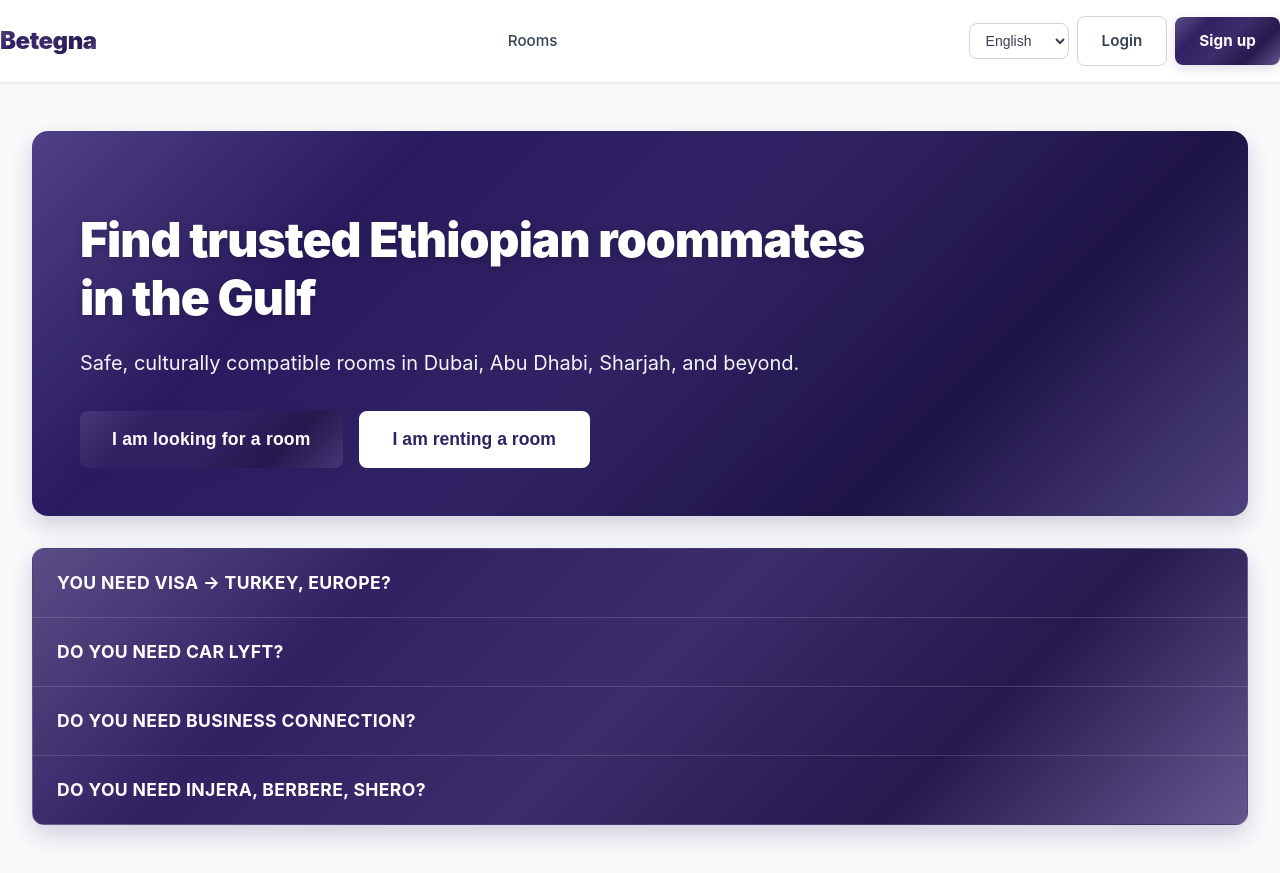
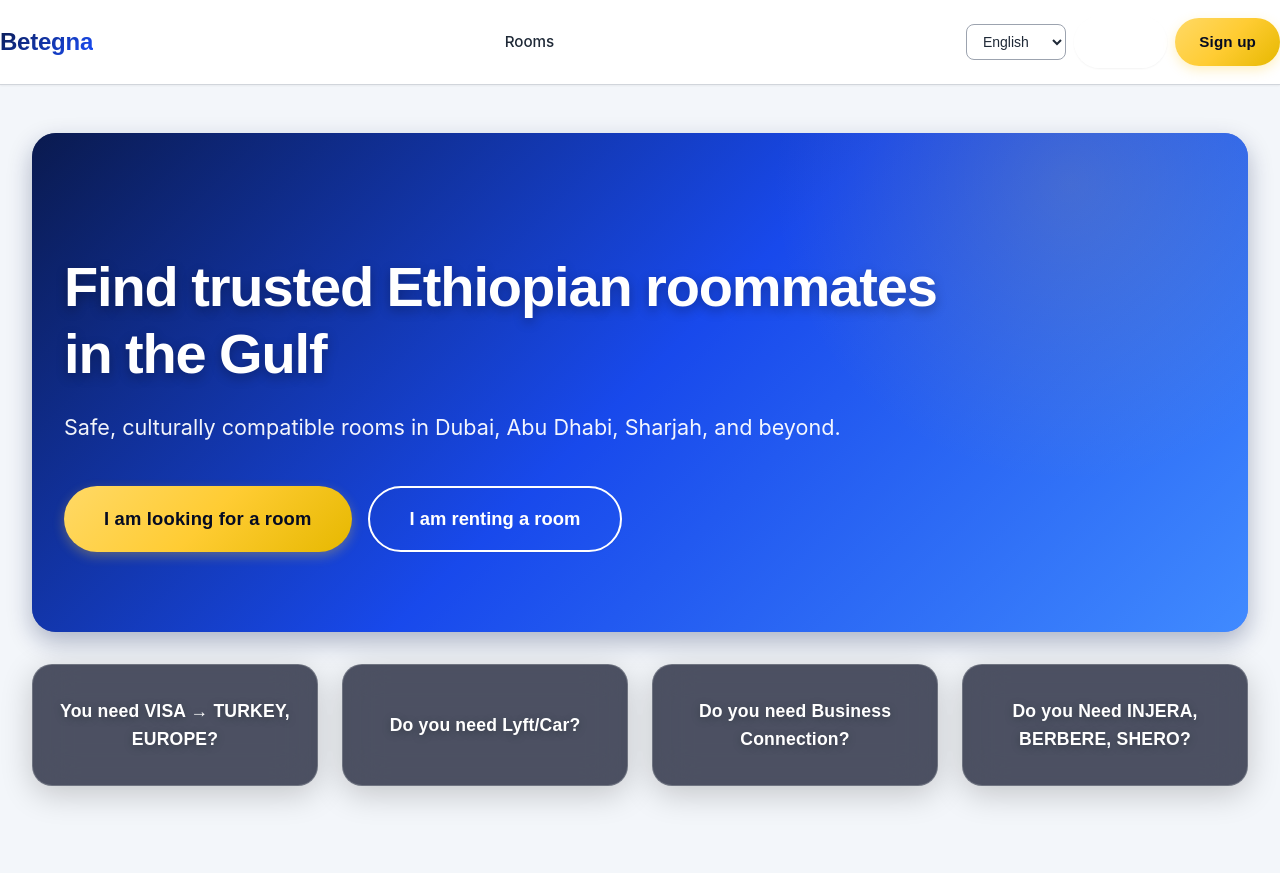
Before and after one commit to MZK2021/Betegna2Reserve, a React app in the folder frontend/: page / in a window 1280 px wide. After the commit the page ends 834 px from the top, so only its background shows below. Built offline with nearby package versions, Linux system fonts and the light colour scheme; the HTML template or start-up script is replaced by a standard one.

Commit message:
Update brand guidelines: Deep Royal Blue and Gold color scheme, Poppins typography, glassmorphism design

```diff
--- a/frontend/src/App.css
+++ b/frontend/src/App.css
@@ -1,50 +1,66 @@
-/* Betegna Brand Color Palette */
+/* Betegna Brand Color Palette - Updated Design Specification */
 :root {
-  /* Brand Primary Colors */
-  --deep-koamaru: #312163;
-  --deep-koamaru-rgb: 49, 33, 99;
-  --tangerine-yellow: #FFCD05;
-  --tangerine-yellow-rgb: 255, 205, 5;
-  --deep-black: #000000;
+  /* Primary Brand Colors */
+  --deep-royal-blue: #0A1A4F;
+  --deep-royal-blue-rgb: 10, 26, 79;
+  --gold-accent: #FFCC33;
+  --gold-accent-rgb: 255, 204, 51;
+  --midnight-navy: #050B22;
   --pure-white: #FFFFFF;
 
-  /* Primary (Deep Koamaru) - Main brand color */
-  --primary: var(--deep-koamaru);
-  --primary-dark: #25194D;
-  --primary-light: #4A3A7A;
-  --primary-lighter: #E8E5F0;
+  /* Sky Gradient Colors */
+  --sky-blue-start: #1A4FFF;
+  --sky-blue-end: #4C9DFF;
 
-  /* Accent (Tangerine Yellow) */
-  --accent: var(--tangerine-yellow);
+  /* Soft Off-White / Neutral */
+  --soft-off-white: #F3F6FA;
+
+  /* Primary (Deep Royal Blue) - Main brand color */
+  --primary: var(--deep-royal-blue);
+  --primary-dark: #050B22;
+  --primary-light: #1A4FFF;
+  --primary-lighter: #E8EBF5;
+
+  /* Accent (Gold) */
+  --accent: var(--gold-accent);
   --accent-dark: #E6B800;
-  --accent-light: #FFE066;
+  --accent-light: #FFD966;
   --accent-lighter: #FFF9E6;
 
-  /* Gradients - Light */
-  --gradient-koamaru-light: linear-gradient(135deg, #4A3A7A 0%, #312163 50%, #25194D 100%);
-  --gradient-yellow-light: linear-gradient(135deg, #FFE066 0%, #FFCD05 50%, #E6B800 100%);
+  /* Hero Gradient - Deep Blue to Sky Blue */
+  --gradient-hero: linear-gradient(135deg, #0A1A4F 0%, #1A4FFF 100%);
+  --gradient-hero-glossy: linear-gradient(135deg, rgba(10, 26, 79, 0.95) 0%, rgba(26, 79, 255, 0.98) 50%, rgba(76, 157, 255, 0.95) 100%);
 
-  /* Gradients - Metallic */
-  --gradient-koamaru-metallic: linear-gradient(135deg, rgba(73, 58, 122, 0.9) 0%, rgba(49, 33, 99, 1) 25%, rgba(49, 33, 99, 0.95) 50%, rgba(37, 25, 77, 1) 75%, rgba(73, 58, 122, 0.85) 100%);
-  --gradient-yellow-metallic: linear-gradient(135deg, rgba(255, 224, 102, 0.9) 0%, rgba(255, 205, 5, 1) 25%, rgba(255, 205, 5, 0.95) 50%, rgba(230, 184, 0, 1) 75%, rgba(255, 224, 102, 0.85) 100%);
+  /* Sky Gradient */
+  --gradient-sky: linear-gradient(135deg, #1A4FFF 0%, #4C9DFF 100%);
+
+  /* Gold Gradient */
+  --gradient-gold: linear-gradient(135deg, #FFD966 0%, #FFCC33 50%, #E6B800 100%);
+  --gradient-gold-glossy: linear-gradient(135deg, rgba(255, 217, 102, 0.9) 0%, rgba(255, 204, 51, 1) 25%, rgba(255, 204, 51, 0.95) 50%, rgba(230, 184, 0, 1) 75%, rgba(255, 217, 102, 0.85) 100%);
+
+  /* Glassmorphism Background */
+  --glass-bg: rgba(255, 255, 255, 0.1);
+  --glass-bg-dark: rgba(5, 11, 34, 0.7);
+  --glass-border: rgba(255, 255, 255, 0.2);
+  --glass-blur: blur(20px);
 
   /* Secondary & Utility Colors */
-  --secondary: var(--deep-black);
+  --secondary: var(--midnight-navy);
   --success: #10B981;
-  --warning: var(--tangerine-yellow);
+  --warning: var(--gold-accent);
   --error: #EF4444;
 
   /* Grays */
-  --gray-50: #F9FAFB;
-  --gray-100: #F3F4F6;
-  --gray-200: #E5E7EB;
-  --gray-300: #D1D5DB;
-  --gray-400: #9CA3AF;
-  --gray-500: #6B7280;
-  --gray-600: #4B5563;
-  --gray-700: #374151;
-  --gray-800: #1F2937;
-  --gray-900: #111827;
+  --gray-50: var(--soft-off-white);
+  --gray-100: #E5E7EB;
+  --gray-200: #D1D5DB;
+  --gray-300: #9CA3AF;
+  --gray-400: #6B7280;
+  --gray-500: #4B5563;
+  --gray-600: #374151;
+  --gray-700: #1F2937;
+  --gray-800: #111827;
+  --gray-900: #050B22;
   --white: var(--pure-white);
 
   /* Shadows */
@@ -54,34 +70,59 @@
   --shadow-lg: 0 10px 15px -3px rgba(0, 0, 0, 0.1), 0 4px 6px -2px rgba(0, 0, 0, 0.05);
   --shadow-xl: 0 20px 25px -5px rgba(0, 0, 0, 0.1), 0 10px 10px -5px rgba(0, 0, 0, 0.04);
 
-  /* Brand Shadow with Koamaru tint */
-  --shadow-brand: 0 4px 12px rgba(49, 33, 99, 0.15);
-  --shadow-brand-lg: 0 10px 25px rgba(49, 33, 99, 0.2);
+  /* Brand Shadows with Royal Blue tint */
+  --shadow-brand: 0 4px 12px rgba(10, 26, 79, 0.2);
+  --shadow-brand-lg: 0 10px 25px rgba(10, 26, 79, 0.3);
+  --shadow-gold: 0 4px 12px rgba(255, 204, 51, 0.3);
+  --shadow-gold-lg: 0 8px 20px rgba(255, 204, 51, 0.4);
+
+  /* Glow Effects */
+  --glow-gold: 0 0 20px rgba(255, 204, 51, 0.5);
+  --glow-blue: 0 0 20px rgba(26, 79, 255, 0.4);
 }
 
-/* Brand Typography */
-@import url('https://fonts.googleapis.com/css2?family=Inter:wght@300;400;500;600;700;800;900&display=swap');
+/* Brand Typography - Poppins + Inter + Nokia Pure Headline */
+@import url('https://fonts.googleapis.com/css2?family=Poppins:wght@400;500;600;700;800;900&family=Inter:wght@300;400;500;600;700;800;900&display=swap');
 
 body {
   margin: 0;
-  font-family: 'Inter', 'Nokia Pure Headline', -apple-system, BlinkMacSystemFont, 'Segoe UI', 'Roboto', 'Oxygen', 'Ubuntu', 'Cantarell', 'Fira Sans', 'Droid Sans', 'Helvetica Neue', sans-serif;
+  font-family: 'Inter', 'Poppins', -apple-system, BlinkMacSystemFont, 'Segoe UI', 'Roboto', 'Oxygen', 'Ubuntu', 'Cantarell', 'Fira Sans', 'Droid Sans', 'Helvetica Neue', sans-serif;
   -webkit-font-smoothing: antialiased;
   -moz-osx-font-smoothing: grayscale;
-  background: var(--gray-50);
+  background: var(--soft-off-white);
   color: var(--gray-900);
   line-height: 1.6;
 }
 
-/* Brand Headlines - Thunder HC style (bold, modern) */
+/* Brand Headlines - Poppins Bold */
 h1, h2, h3, .hero-title, .room-card-title {
-  font-weight: 800;
-  letter-spacing: -0.02em;
-  color: var(--deep-koamaru);
+  font-family: 'Poppins', sans-serif;
+  font-weight: 700;
+  letter-spacing: -0.01em;
+  color: var(--deep-royal-blue);
 }
 
-/* Amharic text support */
+h1 {
+  font-weight: 800;
+}
+
+h2 {
+  font-weight: 700;
+}
+
+h3 {
+  font-weight: 600;
+}
+
+/* Amharic text support - Nokia Pure Headline */
 [lang="am"], [lang="om"], [lang="ti"] {
-  font-family: 'Nokia Pure Headline', 'Inter', sans-serif;
+  font-family: 'Nokia Pure Headline', 'Noto Sans Ethiopic', 'Poppins', sans-serif;
+}
+
+.hero-title[lang="am"],
+.hero-subtitle[lang="am"] {
+  font-family: 'Nokia Pure Headline', 'Noto Sans Ethiopic', sans-serif;
+  font-weight: 700;
 }
 
 * {
@@ -111,15 +152,16 @@ header .container {
 }
 
 .logo-text {
-  font-weight: 900;
+  font-family: 'Poppins', sans-serif;
+  font-weight: 800;
   font-size: 1.5rem;
-  color: var(--deep-koamaru);
+  color: var(--deep-royal-blue);
   text-decoration: none;
-  background: var(--gradient-koamaru-metallic);
+  background: var(--gradient-hero);
   -webkit-background-clip: text;
   -webkit-text-fill-color: transparent;
   background-clip: text;
-  letter-spacing: -0.02em;
+  letter-spacing: -0.01em;
 }
 
 .nav-links {
@@ -138,7 +180,7 @@ header .container {
 }
 
 .nav-links a:hover {
-  color: var(--deep-koamaru);
+  color: var(--deep-royal-blue);
 }
 
 .nav-links a::after {
@@ -148,7 +190,7 @@ header .container {
   left: 0;
   width: 0;
   height: 2px;
-  background: var(--gradient-koamaru-metallic);
+  background: var(--gradient-gold);
   transition: width 0.2s;
 }
 
@@ -181,17 +223,25 @@ header .container {
 }
 
 .btn-primary {
-  background: var(--gradient-koamaru-metallic);
-  color: var(--white);
-  box-shadow: var(--shadow-brand);
+  font-family: 'Poppins', sans-serif;
+  background: var(--gradient-gold);
+  color: var(--midnight-navy);
+  box-shadow: var(--shadow-gold);
   font-weight: 700;
   letter-spacing: 0.01em;
+  border: none;
+  border-radius: 50px;
+  transition: all 0.3s cubic-bezier(0.4, 0, 0.2, 1);
 }
 
 .btn-primary:hover {
-  background: var(--gradient-koamaru-light);
-  box-shadow: var(--shadow-brand-lg);
-  transform: translateY(-1px);
+  background: var(--gradient-gold-glossy);
+  box-shadow: var(--shadow-gold-lg), var(--glow-gold);
+  transform: translateY(-2px);
+}
+
+.btn-primary:active {
+  transform: translateY(0);
 }
 
 .btn-primary:active {
@@ -205,27 +255,41 @@ header .container {
 }
 
 .btn-secondary {
-  background: var(--white);
-  color: var(--gray-700);
-  border: 1px solid var(--gray-300);
+  font-family: 'Poppins', sans-serif;
+  background: transparent;
+  color: var(--white);
+  border: 2px solid var(--white);
+  box-shadow: var(--shadow-sm);
+  border-radius: 50px;
+  transition: all 0.3s cubic-bezier(0.4, 0, 0.2, 1);
+  font-weight: 600;
 }
 
 .btn-secondary:hover {
-  background: var(--gray-50);
-  border-color: var(--gray-400);
-  color: var(--gray-900);
+  background: rgba(255, 255, 255, 0.15);
+  border-color: var(--gold-accent);
+  color: var(--gold-accent);
+  box-shadow: var(--shadow-md), 0 0 15px rgba(255, 255, 255, 0.3);
+  transform: translateY(-2px);
 }
 
-/* Hero Section */
+.btn-secondary:active {
+  transform: translateY(0);
+}
+
+/* Hero Section - Full width with Deep Blue Gradient */
 .hero {
-  padding: 4rem 0;
-  background: var(--gradient-koamaru-metallic);
-  border-radius: 16px;
+  width: 100%;
+  padding: 5rem 2rem;
+  background: var(--gradient-hero);
+  border-radius: 24px;
   margin: 2rem 0;
-  padding: 3rem;
   position: relative;
   overflow: hidden;
   box-shadow: var(--shadow-brand-lg);
+  min-height: 400px;
+  display: flex;
+  align-items: center;
 }
 
 .hero::before {
@@ -235,31 +299,45 @@ header .container {
   left: 0;
   right: 0;
   bottom: 0;
-  background: var(--gradient-koamaru-light);
-  opacity: 0.3;
+  background: var(--gradient-hero-glossy);
+  opacity: 0.8;
   pointer-events: none;
-  mix-blend-mode: overlay;
+}
+
+.hero::after {
+  content: '';
+  position: absolute;
+  top: -50%;
+  right: -10%;
+  width: 600px;
+  height: 600px;
+  background: radial-gradient(circle, rgba(255, 204, 51, 0.15) 0%, transparent 70%);
+  border-radius: 50%;
+  pointer-events: none;
 }
 
 .hero-title {
-  font-size: 3rem;
-  font-weight: 900;
-  margin-bottom: 1rem;
+  font-family: 'Nokia Pure Headline', 'Poppins', sans-serif;
+  font-size: 3.5rem;
+  font-weight: 800;
+  margin-bottom: 1.5rem;
   color: var(--white);
   line-height: 1.2;
   letter-spacing: -0.02em;
-  text-shadow: 0 2px 8px rgba(0, 0, 0, 0.2);
+  text-shadow: 0 4px 12px rgba(0, 0, 0, 0.3);
   position: relative;
   z-index: 1;
 }
 
 .hero-subtitle {
-  font-size: 1.25rem;
+  font-family: 'Inter', 'Poppins', sans-serif;
+  font-size: 1.35rem;
   color: rgba(255, 255, 255, 0.95);
-  margin-bottom: 2rem;
-  line-height: 1.6;
+  margin-bottom: 2.5rem;
+  line-height: 1.7;
   position: relative;
   z-index: 1;
+  font-weight: 400;
 }
 
 .hero-actions {
@@ -268,41 +346,36 @@ header .container {
   flex-wrap: wrap;
 }
 
-.hero-actions .btn-primary {
-  padding: 1rem 2rem;
-  font-size: 1.1rem;
+.hero-actions {
   position: relative;
   z-index: 1;
 }
 
-.hero-actions .btn-secondary {
-  padding: 1rem 2rem;
-  font-size: 1.1rem;
-  background: var(--white);
-  color: var(--deep-koamaru);
-  border: 2px solid var(--white);
-  position: relative;
-  z-index: 1;
+.hero-actions .btn-primary {
+  padding: 1.25rem 2.5rem;
+  font-size: 1.15rem;
+  min-width: 220px;
 }
 
-.hero-actions .btn-secondary:hover {
-  background: var(--tangerine-yellow);
-  border-color: var(--tangerine-yellow);
-  color: var(--deep-black);
+.hero-actions .btn-secondary {
+  padding: 1.25rem 2.5rem;
+  font-size: 1.15rem;
+  min-width: 220px;
 }
 
 /* Cards */
 .card {
   background: var(--white);
-  border-radius: 12px;
+  border-radius: 16px;
   padding: 1.5rem;
-  box-shadow: var(--shadow);
+  box-shadow: var(--shadow-md);
   border: 1px solid var(--gray-200);
-  transition: box-shadow 0.2s;
+  transition: all 0.3s cubic-bezier(0.4, 0, 0.2, 1);
 }
 
 .card:hover {
-  box-shadow: var(--shadow-md);
+  box-shadow: var(--shadow-lg);
+  transform: translateY(-2px);
 }
 
 /* Room Cards */
@@ -330,7 +403,7 @@ header .container {
 .room-card:hover {
   transform: translateY(-4px);
   box-shadow: var(--shadow-brand-lg);
-  border-color: var(--deep-koamaru);
+  border-color: var(--deep-royal-blue);
 }
 
 .room-card-image {
@@ -356,14 +429,15 @@ header .container {
   position: absolute;
   top: 12px;
   right: 12px;
-  background: var(--tangerine-yellow);
+  background: var(--gold-accent);
   padding: 0.25rem 0.75rem;
   border-radius: 20px;
   font-size: 0.75rem;
   font-weight: 700;
-  color: var(--deep-black);
+  color: var(--midnight-navy);
   box-shadow: var(--shadow-md);
   border: 1px solid rgba(0, 0, 0, 0.1);
+  font-family: 'Poppins', sans-serif;
 }
 
 .room-card-content {
@@ -412,11 +486,12 @@ header .container {
 
 .room-card-rating {
   font-size: 0.875rem;
-  color: var(--tangerine-yellow);
+  color: var(--gold-accent);
   display: flex;
   align-items: center;
   gap: 0.25rem;
   font-weight: 700;
+  font-family: 'Poppins', sans-serif;
 }
 
 .room-card-price {
@@ -464,7 +539,7 @@ header .container {
 .form-field select:focus,
 .form-field textarea:focus {
   outline: none;
-  border-color: var(--deep-koamaru);
+  border-color: var(--deep-royal-blue);
   box-shadow: 0 0 0 3px var(--primary-lighter);
 }
 
@@ -637,7 +712,7 @@ header .container {
 
 .lang-select:focus {
   outline: none;
-  border-color: var(--deep-koamaru);
+  border-color: var(--deep-royal-blue);
   box-shadow: 0 0 0 3px var(--primary-lighter);
 }
 
@@ -679,13 +754,13 @@ header .container {
 }
 
 .badge-primary {
-  background: var(--gradient-koamaru-light);
+  background: var(--gradient-hero);
   color: var(--white);
 }
 
 .badge-accent {
-  background: var(--tangerine-yellow);
-  color: var(--deep-black);
+  background: var(--gold-accent);
+  color: var(--midnight-navy);
 }
 
 .badge-success {
@@ -694,8 +769,8 @@ header .container {
 }
 
 .badge-warning {
-  background: var(--gradient-yellow-light);
-  color: var(--deep-black);
+  background: var(--gradient-gold);
+  color: var(--midnight-navy);
 }
 
 /* Loading States */
--- a/frontend/src/components/CommunityBanner.css
+++ b/frontend/src/components/CommunityBanner.css
@@ -1,72 +1,89 @@
 .community-banner {
-  background: var(--gradient-koamaru-metallic);
-  border-radius: 12px;
-  padding: 0;
-  overflow: hidden;
-  box-shadow: var(--shadow-brand-lg);
+  display: grid;
+  grid-template-columns: repeat(auto-fit, minmax(280px, 1fr));
+  gap: 1.5rem;
   margin: 2rem 0;
-  border: 1px solid rgba(255, 255, 255, 0.1);
 }
 
 .community-banner-item {
-  padding: 1.25rem 1.5rem;
-  border-bottom: 1px solid rgba(255, 255, 255, 0.15);
+  background: var(--glass-bg-dark);
+  backdrop-filter: var(--glass-blur);
+  -webkit-backdrop-filter: var(--glass-blur);
+  border: 1px solid var(--glass-border);
+  border-radius: 20px;
+  padding: 2rem 1.5rem;
   display: flex;
   align-items: center;
-  transition: all 0.3s;
+  justify-content: center;
+  transition: all 0.3s cubic-bezier(0.4, 0, 0.2, 1);
   cursor: pointer;
   position: relative;
-}
-
-.community-banner-item:last-child {
-  border-bottom: none;
+  overflow: hidden;
+  box-shadow: 0 8px 32px rgba(0, 0, 0, 0.2);
+  min-height: 120px;
 }
 
 .community-banner-item::before {
   content: '';
   position: absolute;
+  top: 0;
   left: 0;
-  top: 0;
+  right: 0;
   bottom: 0;
-  width: 0;
-  background: var(--tangerine-yellow);
-  transition: width 0.3s;
+  background: var(--gradient-sky);
+  opacity: 0;
+  transition: opacity 0.3s;
 }
 
 .community-banner-item:hover {
-  background: var(--gradient-koamaru-light);
-  padding-left: 2rem;
+  transform: translateY(-4px);
+  box-shadow: 0 12px 40px rgba(10, 26, 79, 0.4), var(--glow-blue);
+  border-color: rgba(255, 204, 51, 0.5);
 }
 
 .community-banner-item:hover::before {
-  width: 4px;
+  opacity: 0.15;
 }
 
 .community-banner-text {
   color: #ffffff;
   font-weight: 700;
   font-size: 1.1rem;
-  font-family: -apple-system, BlinkMacSystemFont, 'Segoe UI', 'Roboto', sans-serif;
-  letter-spacing: 0.02em;
-  text-transform: uppercase;
+  font-family: 'Poppins', sans-serif;
+  letter-spacing: 0.01em;
+  text-align: center;
+  position: relative;
+  z-index: 1;
+  text-shadow: 0 2px 8px rgba(0, 0, 0, 0.3);
 }
 
 @media (max-width: 768px) {
+  .community-banner {
+    grid-template-columns: 1fr;
+    gap: 1rem;
+  }
+
   .community-banner-item {
-    padding: 1rem 1.25rem;
+    padding: 1.5rem 1.25rem;
+    min-height: 100px;
   }
 
   .community-banner-text {
-    font-size: 0.95rem;
+    font-size: 1rem;
   }
 }
 
 @media (max-width: 480px) {
+  .community-banner {
+    gap: 0.875rem;
+  }
+
   .community-banner-item {
-    padding: 0.875rem 1rem;
+    padding: 1.25rem 1rem;
+    min-height: 90px;
   }
 
   .community-banner-text {
-    font-size: 0.85rem;
+    font-size: 0.9rem;
   }
 }
--- a/frontend/src/components/CommunityBanner.tsx
+++ b/frontend/src/components/CommunityBanner.tsx
@@ -7,9 +7,9 @@ interface BannerItem {
 }
 
 const bannerItems: BannerItem[] = [
-  { text: 'you need VISA → TURKEY, EUROPE?', service: 'visa' },
-  { text: 'Do you need CAR LYFT?', service: 'car' },
-  { text: 'Do you need BUSINESS CONNECTION?', service: 'business' },
+  { text: 'You need VISA → TURKEY, EUROPE?', service: 'visa' },
+  { text: 'Do you need Lyft/Car?', service: 'car' },
+  { text: 'Do you need Business Connection?', service: 'business' },
   { text: 'Do you Need INJERA, BERBERE, SHERO?', service: 'grocery' }
 ]
 
--- a/frontend/src/pages/LandingPage.tsx
+++ b/frontend/src/pages/LandingPage.tsx
@@ -21,8 +21,8 @@ export function LandingPage() {
   return (
     <div>
       <div className="hero">
-        <div style={{ maxWidth: '800px' }}>
-          <h1 className="hero-title">{t('hero.title')}</h1>
+        <div style={{ maxWidth: '900px', position: 'relative', zIndex: 1 }}>
+          <h1 className="hero-title" lang="am">{t('hero.title')}</h1>
           <p className="hero-subtitle">{t('hero.subtitle')}</p>
           <div className="hero-actions">
             <button className="btn-primary" onClick={() => navigate('/rooms')}>
```
Also changed, not shown: frontend/src/pages/HelpPage.tsx (+8 -7 lines).
